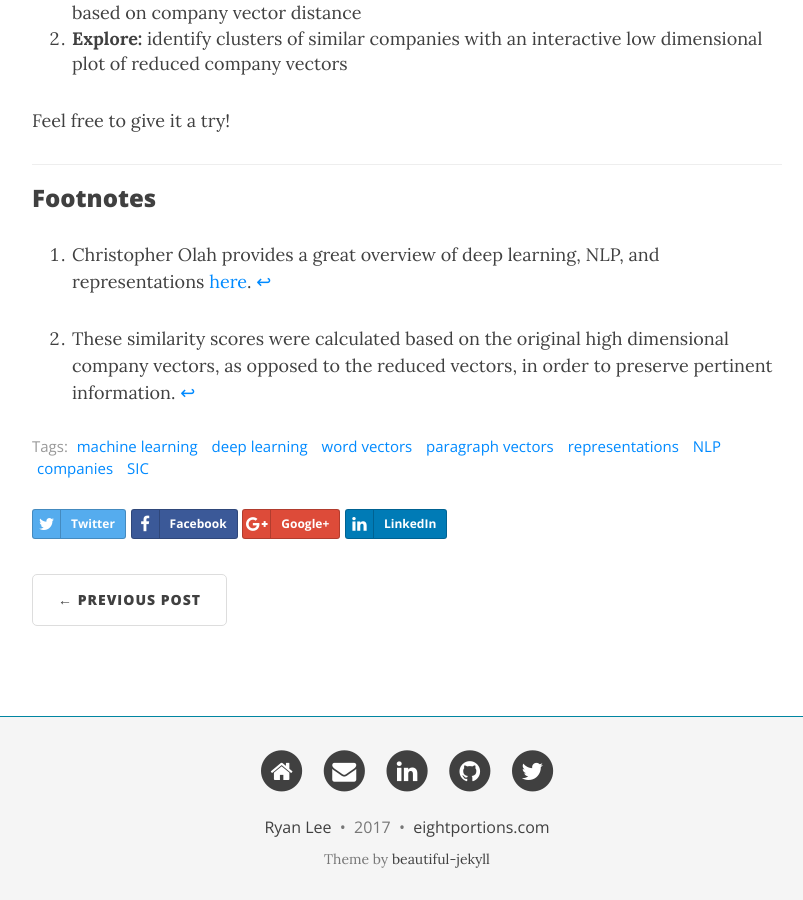
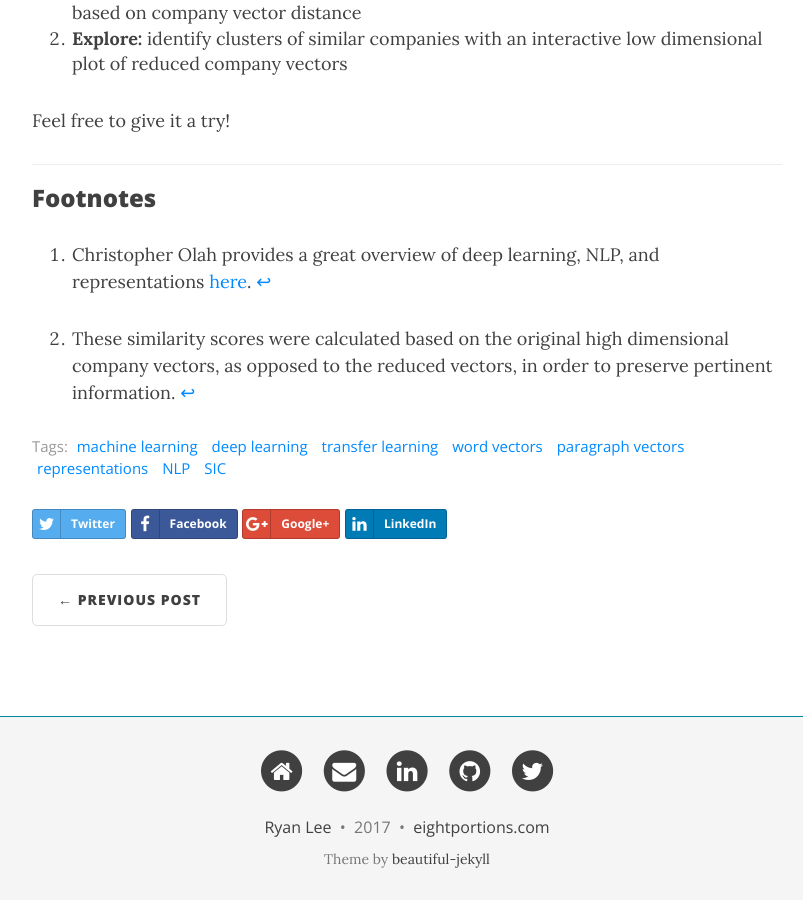
Before and after one commit to rtlee9/rtlee9.github.io, a Jekyll site: the page built from _posts/2017-02-12-Company-vectors.md, in a window 1280 px wide and 900 px high, scrolled down 4306 px. Shown: the whole window, without its empty margins (233-1036 px from the left). Built offline with Jekyll 4.4.1, drawn with Linux system fonts in a browser that asks for light colours; nearby versions of some CDN libraries.

Commit message:
Update company vector tags

```diff
--- a/_posts/2017-02-12-Company-vectors.md
+++ b/_posts/2017-02-12-Company-vectors.md
@@ -4,7 +4,7 @@ subtitle: Learning high dimensional company representations
 layout: post
 overlay: 50,110,170,0.7
 bigimg: /img/sides-of-a-skyscraper.jpg
-tags: [machine learning, deep learning, word vectors, paragraph vectors, representations, NLP, companies, SIC]
+tags: [machine learning, deep learning, transfer learning, word vectors, paragraph vectors, representations, NLP, SIC]
 ---
 
 In this post I introduce the _Company Vector_, a distributed representation of a company's core business activities. Company vectors are learned from business descriptions found in public SEC 10-K filings using an unsupervised learning algorithm called the _Paragraph Vector_. The learned vectors can be used to compare companies to each other and to support various machine learning tasks relating to company-centric analytics.
```
